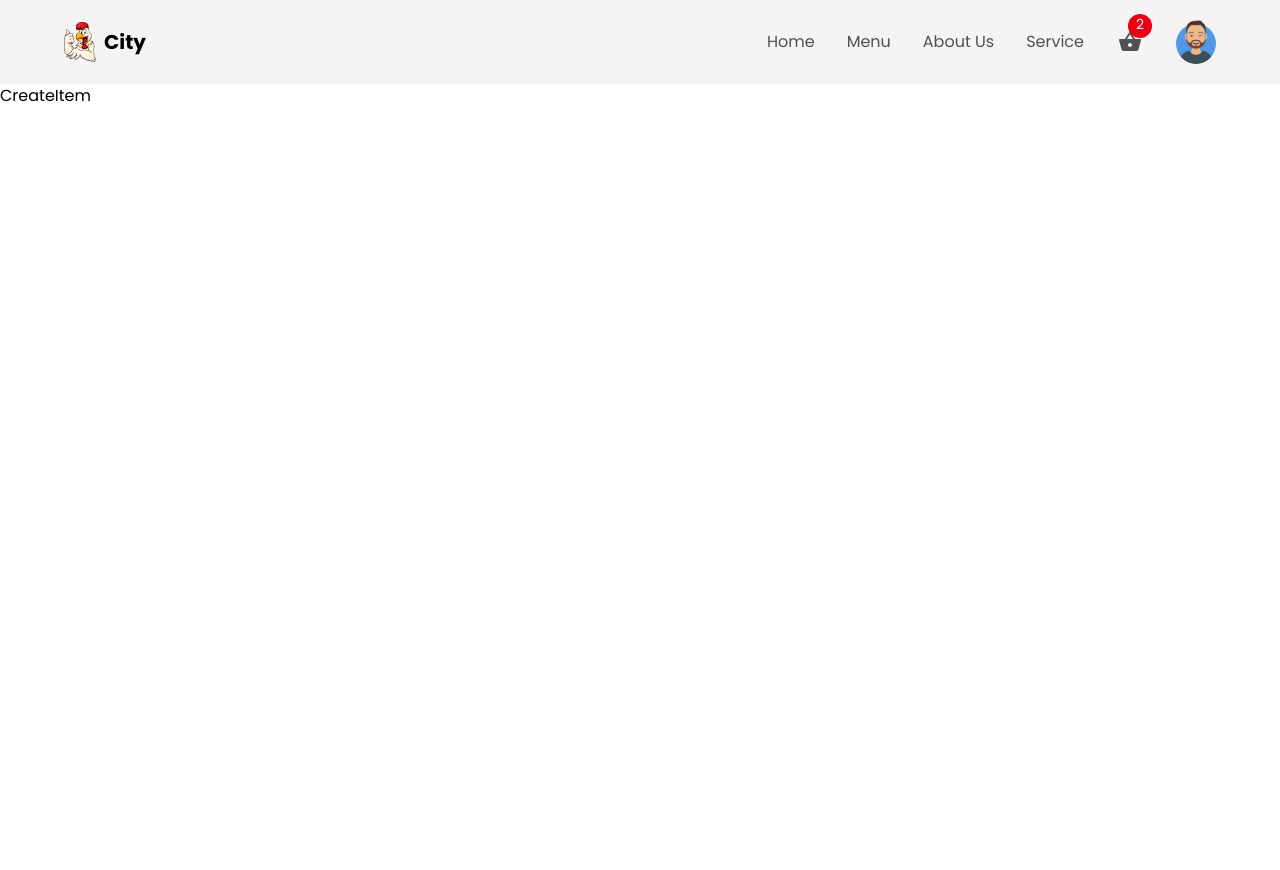
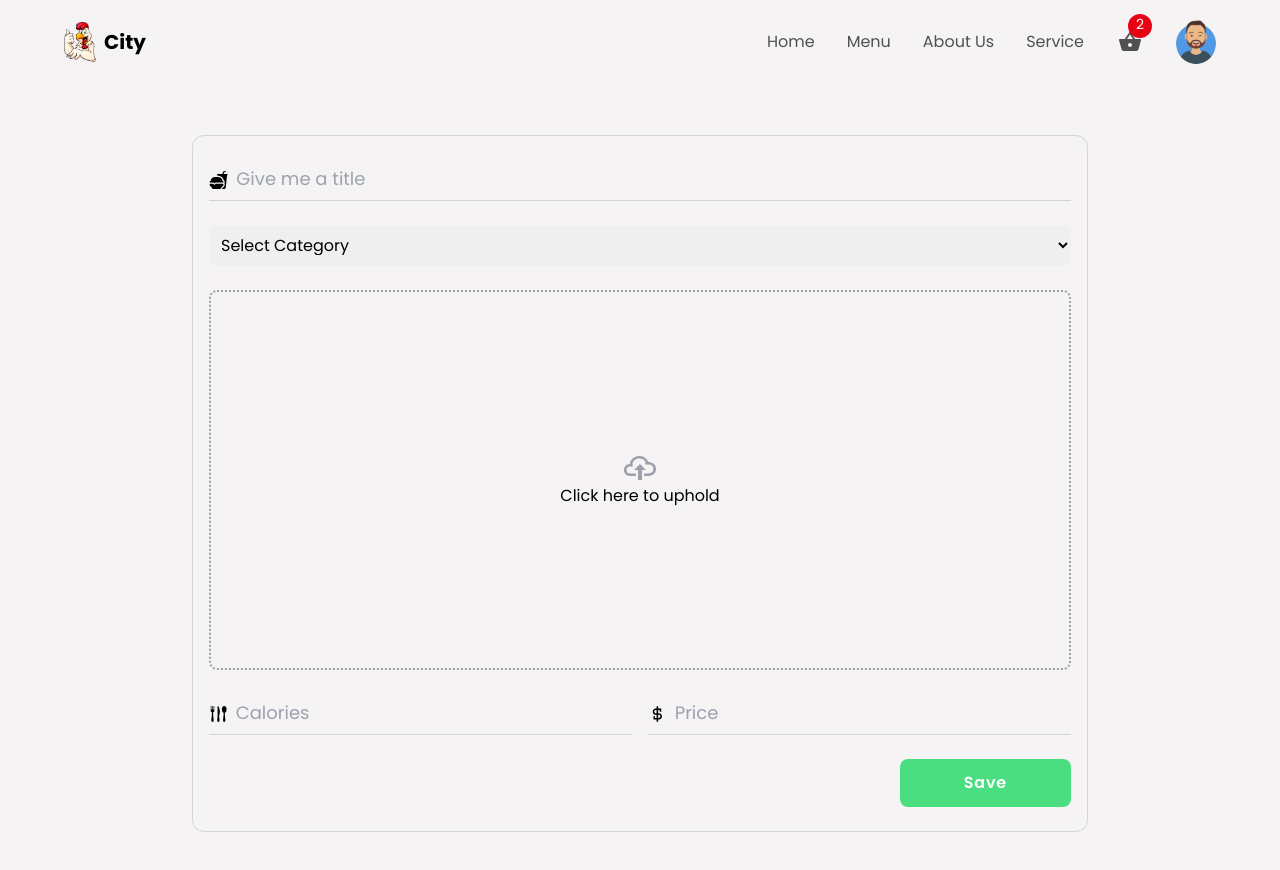
Before and after one commit to krish-98/city, a React (Create React App) app: page /create-item in a window 1280 px wide. Shown: the top 870 px of the page. Before the commit the page ends 800 px from the top, so only its background shows below. Built offline with nearby package versions, Linux system fonts and the light colour scheme; no server answers.

Commit message:
designed the create-item page

```diff
--- a/src/components/Header.jsx
+++ b/src/components/Header.jsx
@@ -27,6 +27,10 @@ const Header = () => {
 
   const handleSignOut = () => {
     dispatch(signOut())
+    setToggle(!toggle)
+  }
+
+  const closeDropdown = () => {
     setToggle(!toggle)
   }
 
@@ -69,6 +73,7 @@ const Header = () => {
               {user.email === "romeomuralikrishnan@gmail.com" && (
                 <Link
                   to="create-item"
+                  onClick={closeDropdown}
                   className="flex items-center gap-2 py-2 px-5 hover:bg-gray-100 cursor-pointer text-textColor rounded-t-xl hover:duration-500"
                 >
                   <span className="w-20">New Item</span>
@@ -145,6 +150,7 @@ const Header = () => {
               >
                 {user.email === "romeomuralikrishnan@gmail.com" && (
                   <Link
+                    onClick={closeDropdown}
                     to="create-item"
                     className="flex items-center gap-2 py-2 px-5 hover:bg-gray-100 cursor-pointer text-textColor rounded-t-xl hover:duration-500"
                   >
--- a/src/pages/CreateItem.jsx
+++ b/src/pages/CreateItem.jsx
@@ -1,7 +1,69 @@
 import React from "react"
 
+import { IoFastFood } from "react-icons/io5"
+import { GoCloudUpload } from "react-icons/go"
+import { GiForkKnifeSpoon } from "react-icons/gi"
+import { CgDollar } from "react-icons/cg"
+
 const CreateItem = () => {
-  return <div>CreateItem</div>
+  return (
+    <div className="flex items-center justify-center bg-primary h-screen ">
+      <form className="flex flex-col items-center justify-center gap-6 w-[90%] md:w-[70%] mx-auto px-4 py-6 border border-gray-300 rounded-xl">
+        <div className="flex items-center gap-2 border-b border-b-gray-300 py-2 w-full">
+          <IoFastFood className="w-5 h-5" />
+          <input
+            className="outline-none w-full bg-primary placeholder:text-lg placeholder:bg-primary"
+            type="text"
+            placeholder="Give me a title"
+          />
+        </div>
+
+        <select className="w-full p-2 outline-none rounded-lg" name="" id="">
+          <option value="Select Category">Select Category</option>
+          <option value="Chicken">Chicken</option>
+          <option value="Curry">Curry</option>
+          <option value="Fish">Fish</option>
+          <option value="Rice">Rice</option>
+          <option value="Fruits">Fruits</option>
+          <option value="Icecreams">Icecreams</option>
+          <option value="Soft Drinks">Soft Drinks</option>
+        </select>
+
+        <div className="flex flex-col items-center border-2 border-gray-400 border-dotted w-full rounded-lg py-20 px-6 md:py-40">
+          <GoCloudUpload className="w-8 h-8 text-lighttextGray" />
+          <p>Click here to uphold</p>
+          <input className="hidden" type="file" name="" id="" />
+        </div>
+
+        <div className="flex flex-col md:flex-row md:gap-4 w-full">
+          <div className="flex items-center gap-2 border-b border-b-gray-300 py-2 w-full">
+            <GiForkKnifeSpoon className="w-5 h-5" />
+            <input
+              className="outline-none w-full bg-primary placeholder:text-lg placeholder:bg-primary"
+              type="text"
+              placeholder="Calories"
+            />
+          </div>
+
+          <div className="flex items-center gap-2 border-b border-b-gray-300 py-2 w-full">
+            <CgDollar className="w-5 h-5" />
+            <input
+              className="outline-none w-full bg-primary placeholder:text-lg placeholder:bg-primary"
+              type="text"
+              placeholder="Price"
+            />
+          </div>
+        </div>
+
+        <button
+          type="submit"
+          className="bg-green-400 tracking-wider text-white font-semibold w-full py-2 rounded-lg md:w-auto md:self-end md:py-3 md:px-16"
+        >
+          Save
+        </button>
+      </form>
+    </div>
+  )
 }
 
 export default CreateItem
```
